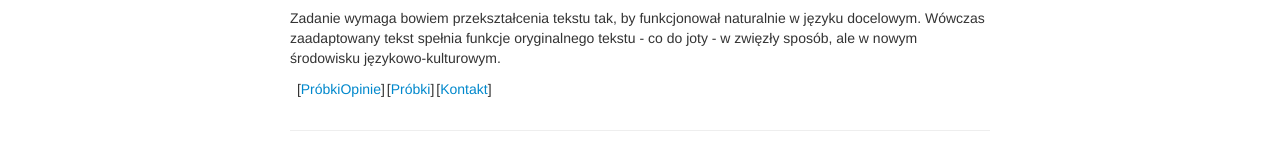
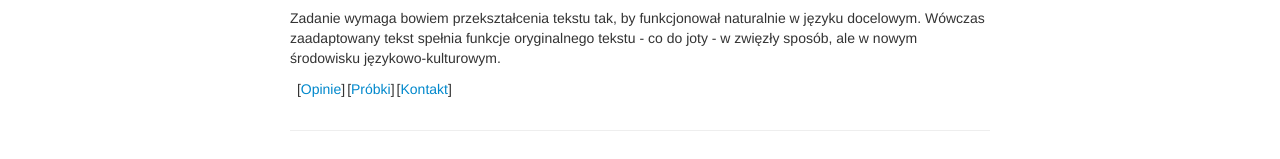
Before and after one commit to StephenEastham/StephenEastham.github.io, a Jekyll site: the page built from index.md, in a window 1280 px wide. Shown: the part 1219-1378 px from the top of the page. Built offline with Jekyll 4.4.1, drawn with Linux system fonts in a browser that asks for light colours.

Commit message:
Update index.md

```diff
--- a/index.md
+++ b/index.md
@@ -18,4 +18,4 @@ Nie wystarczy przetłumaczyć tekstu marketingowo-produktowego. Na przykład, po
 Zadanie wymaga bowiem przekształcenia tekstu tak, by funkcjonował naturalnie w języku docelowym. Wówczas zaadaptowany tekst spełnia funkcje oryginalnego tekstu - co do joty - w zwięzły sposób, ale w nowym środowisku językowo-kulturowym.
 
 ------------------------------------|----------------------------------|-------------------------------
-|[[PróbkiOpinie](pages/resources.html)] | [[Próbki](pages/resources.html)] | [[Kontakt](pages/resources.html)]
+|[[Opinie](pages/resources.html)] | [[Próbki](pages/resources.html)] | [[Kontakt](pages/resources.html)]
```
